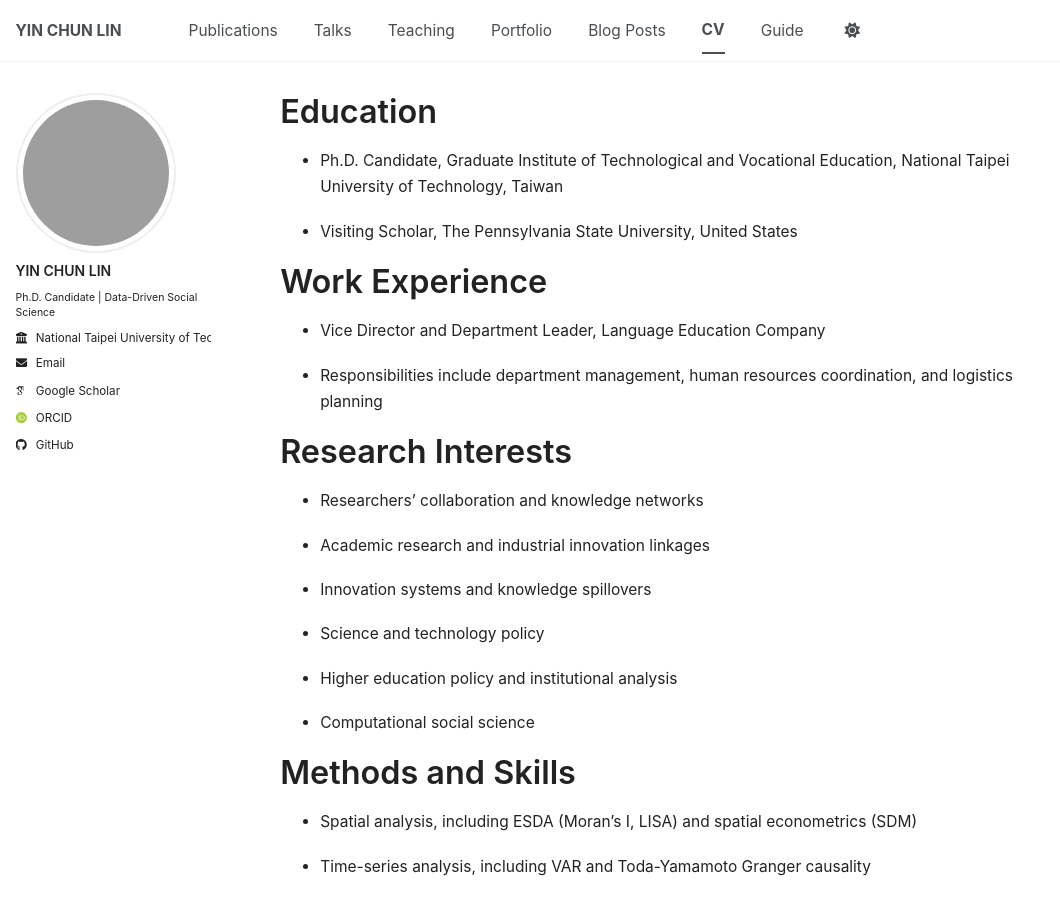
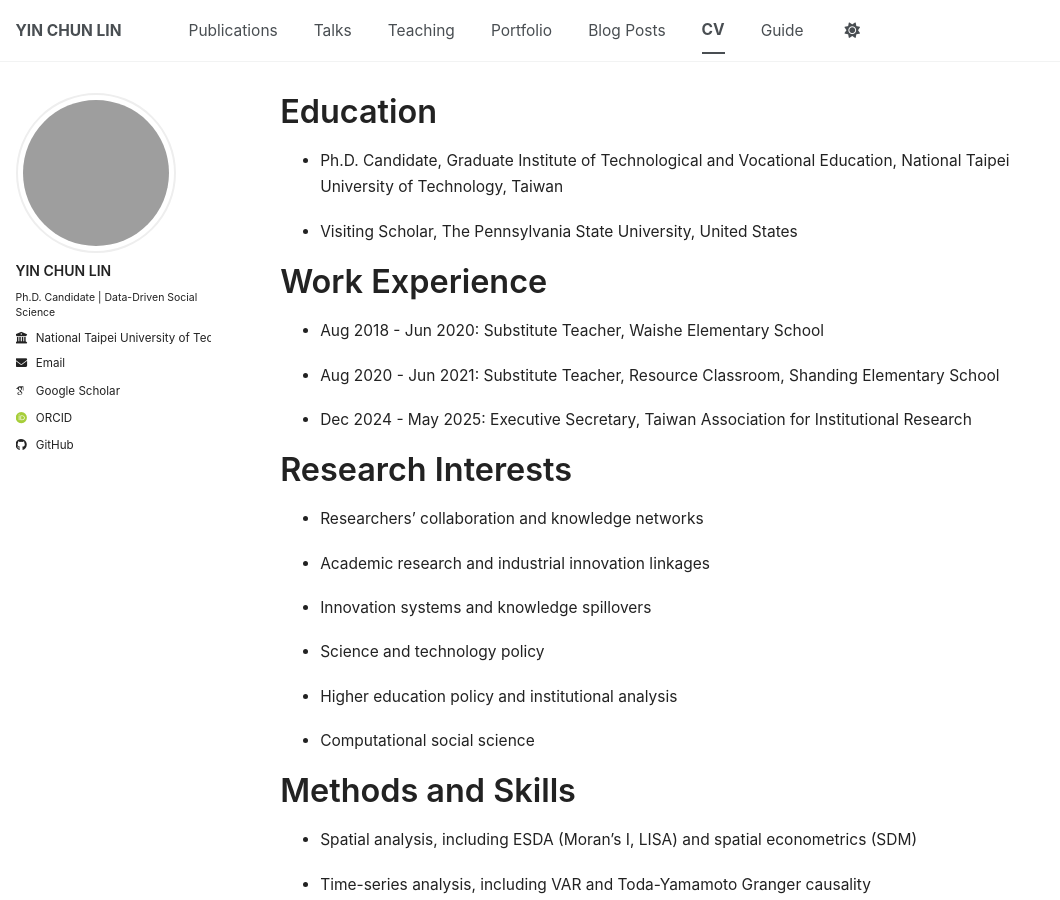
Before and after one commit to Christina0824/yinchun.github.io, a Jekyll site: the page built from _pages/cv.md, in a window 1280 px wide and 900 px high. Shown: the whole window, without its empty margins (0-1060 px from the left). Built offline with Jekyll 4.4.1, drawn with Linux system fonts in a browser that asks for light colours; some web fonts are replaced; a script bundle is joined from its source files by our own code; library files that are not in the unit come from our copies.

Commit message:
Update work experience section in cv.md

```diff
--- a/_pages/cv.md
+++ b/_pages/cv.md
@@ -15,9 +15,11 @@ Education
 Work Experience
 ======
 
-* Vice Director and Department Leader, Language Education Company
+* Aug 2018 - Jun 2020: Substitute Teacher, Waishe Elementary School
 
-* Responsibilities include department management, human resources coordination, and logistics planning
+* Aug 2020 - Jun 2021: Substitute Teacher, Resource Classroom, Shanding Elementary School
+
+* Dec 2024 - May 2025: Executive Secretary, Taiwan Association for Institutional Research
 
 Research Interests
 ======
```
